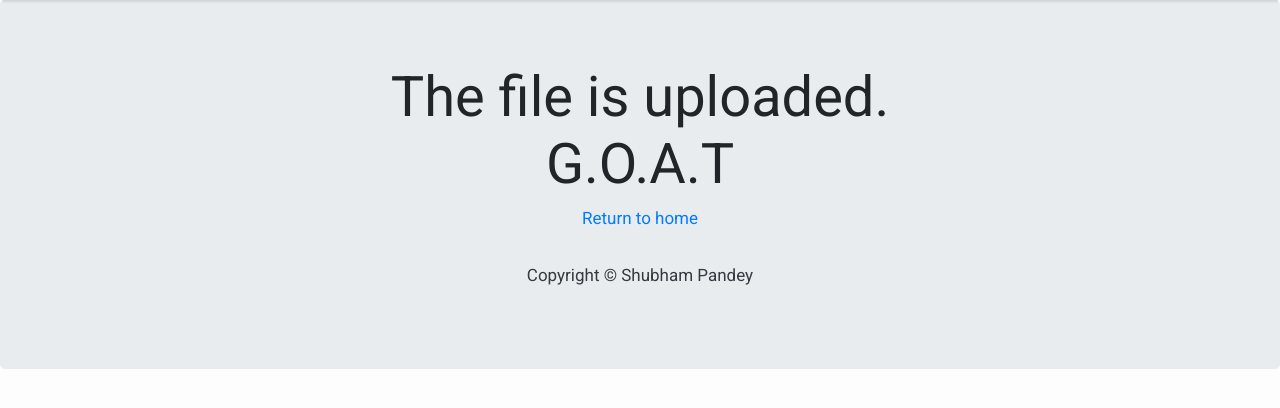
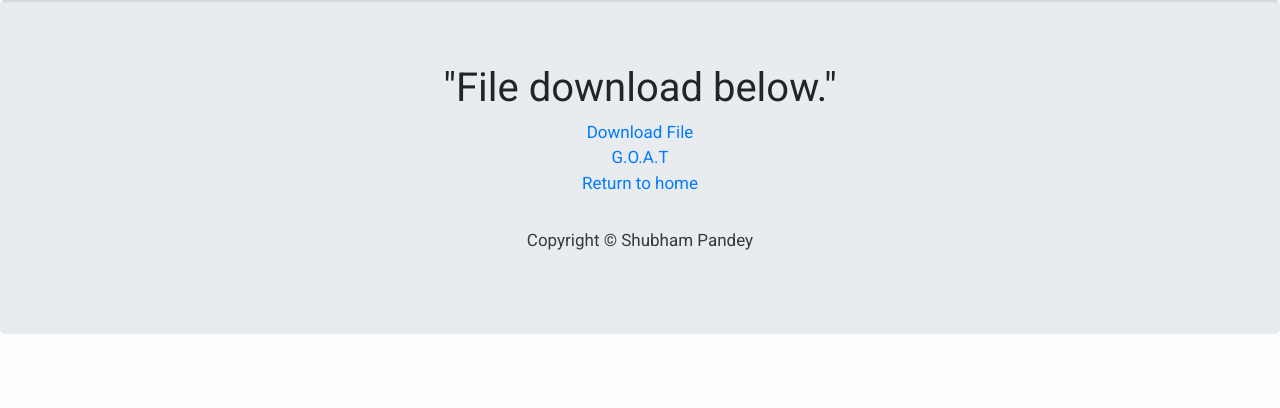
Before and after one commit to sh29cr7/blog_django, a Django app: template templates/file_upload_disp.html in a window 1280 px wide. Shown: the part 58-466 px from the top of the page. Run offline with Django 3.2, Linux system fonts and the light colour scheme; the template is opened without the code that fills it: values that come from a table or form of the project are taken from there, others are empty; data comes from the database, SQL or seed files in the repository; both versions use the stored data as it was after the commit; some libraries are stand-ins or nearby versions.

Commit message:
added the download functionality

```diff
--- a/blog_site/urls.py
+++ b/blog_site/urls.py
@@ -1,6 +1,8 @@
 from . import views
 from django.urls import path
 from blog_site.views import model_form_upload
+from django.conf.urls.static import static
+from django.conf import settings
 
 urlpatterns = [
     path('',views.PostList.as_view(), name='home'),
@@ -9,3 +11,5 @@ urlpatterns = [
     path('<slug:slug>/',views.PostDetail.as_view(), name='post_detail'),
 
 ]
+
+urlpatterns+=static(settings.MEDIA_URL, document_root=settings.MEDIA_ROOT)
--- a/templates/file_upload_disp.html
+++ b/templates/file_upload_disp.html
@@ -4,7 +4,8 @@
   <CENTER>
     <div class='jumbotron'>
         {% for i in object %}
-      <h1 class='display-4'>The file is uploaded.<br>{{i.description}}</h1>
+      <h1 class='display-8'>"File download below."</h1>
+      <a href="{{i.document.url}}" download> Download File<br>{{i.description}}</a>
         {% endfor %}
   <p><a href="{% url 'home' %}">Return to home</a></p>
 {% endblock %}
```
Also changed, not shown: db.sqlite3, media/documents/Screenshot_from_2021-07-28_11-47-28_3n6UKm2.png (deleted), media/documents/Screenshot_from_2021-07-28_11-47-28_Gr7yVR6.png (deleted), media/documents/Screenshot_from_2021-07-28_11-47-28_XiXVk18.png (deleted), media/documents/Screenshot_from_2021-07-28_11-47-28_i23vS5i.png (deleted), media/documents/Screenshot_from_2021-07-28_11-47-28_qNRg7Yn.png (deleted).
